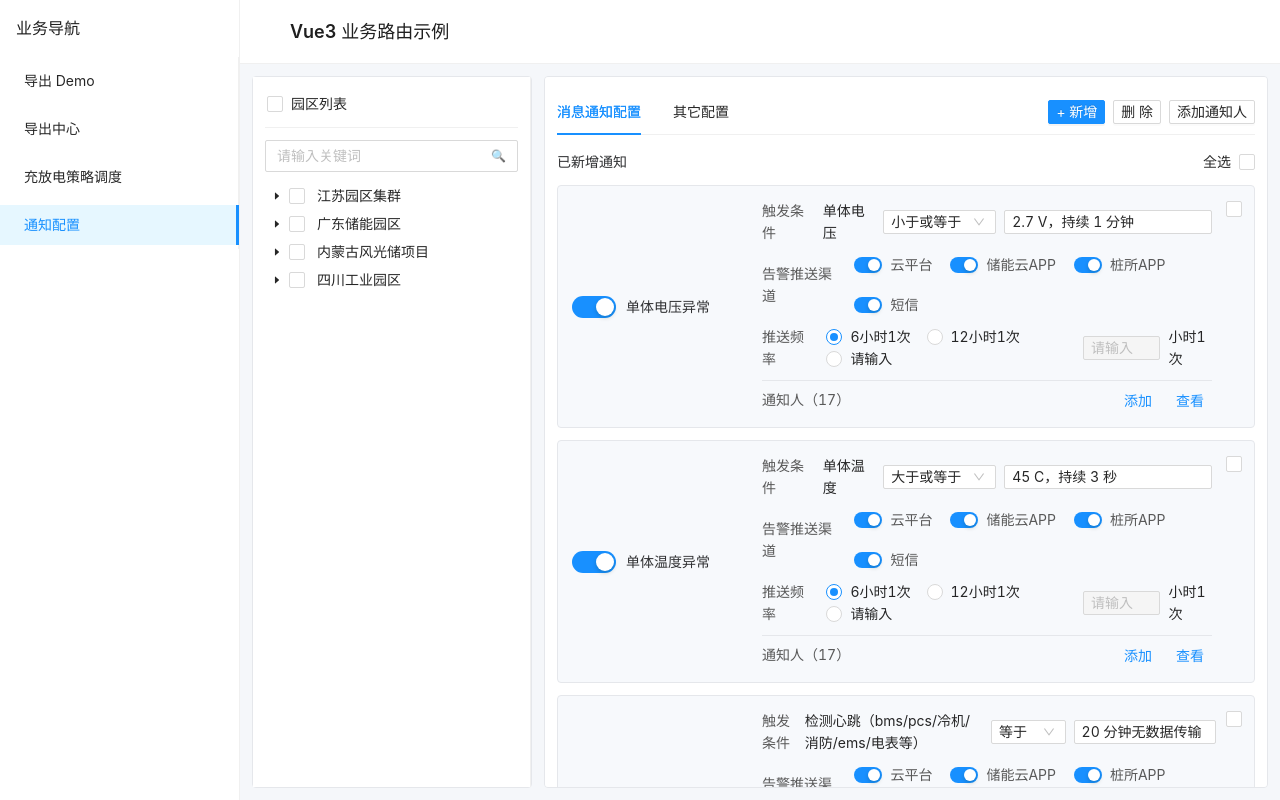
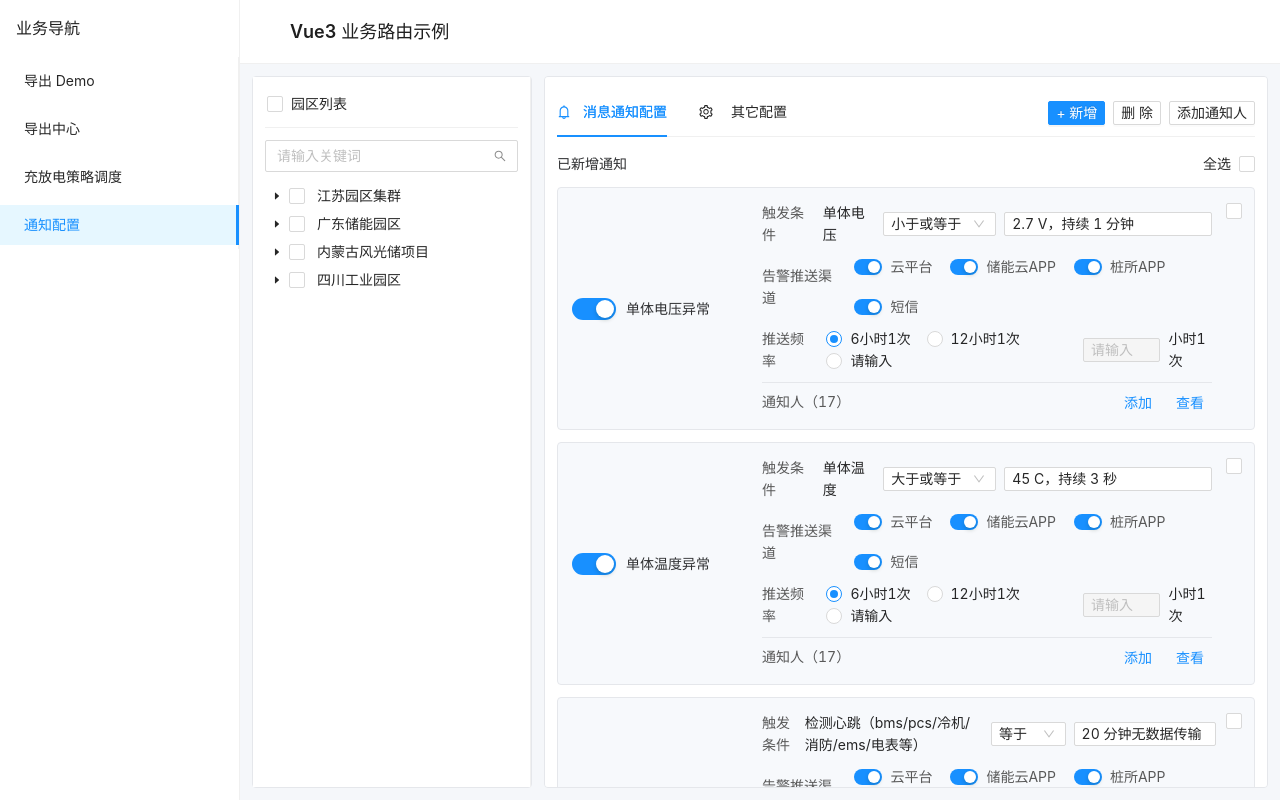
Before and after one commit to xietao91/crrc-demo, a Vue app: page /notification-config in a window 1280 px wide. Built offline with nearby package versions, Linux system fonts and the light colour scheme.

Commit message:
feat: 为通知配置页面添加图标和标签，优化用户界面

```diff
--- a/src/views/notification-config/NotificationConfigPage.vue
+++ b/src/views/notification-config/NotificationConfigPage.vue
@@ -1,5 +1,6 @@
 <script setup lang="ts">
 import { ref } from 'vue';
+import { BellOutlined, SettingOutlined } from '@ant-design/icons-vue';
 
 import ParkTreePanel from './components/ParkTreePanel.vue';
 import NotificationConfigTab from './components/NotificationConfigTab.vue';
@@ -32,11 +33,23 @@ function handleDeleteRule() {
           </div>
         </template>
 
-        <a-tab-pane key="message" tab="消息通知配置">
+        <a-tab-pane key="message">
+          <template #tab>
+            <span class="tab-label">
+              <BellOutlined style="margin-right: 6px ;" />
+              <span>消息通知配置</span>
+            </span>
+          </template>
           <NotificationConfigTab ref="notificationTabRef" />
         </a-tab-pane>
 
-        <a-tab-pane key="other" tab="其它配置">
+        <a-tab-pane key="other">
+          <template #tab>
+            <span class="tab-label">
+              <SettingOutlined />
+              <span>其它配置</span>
+            </span>
+          </template>
           <a-empty description="其它配置功能开发中" />
         </a-tab-pane>
       </a-tabs>
@@ -70,4 +83,10 @@ function handleDeleteRule() {
   display: flex;
   gap: 8px;
 }
+
+.tab-label {
+  display: inline-flex;
+  align-items: center;
+  gap: 6px;
+}
 </style>
--- a/src/views/notification-config/components/ParkTreePanel.vue
+++ b/src/views/notification-config/components/ParkTreePanel.vue
@@ -1,6 +1,7 @@
 <script setup lang="ts">
 import { computed, onMounted, ref, watch } from 'vue';
 import type { TreeProps } from 'ant-design-vue';
+import { SearchOutlined } from '@ant-design/icons-vue';
 
 interface ParkTreeNode {
   title: string;
@@ -221,7 +222,7 @@ function onExpand(keys: string[]) {
     <div class="tree-search">
       <a-input v-model:value="searchKeyword" placeholder="请输入关键词">
         <template #suffix>
-          <span class="search-icon">🔍</span>
+          <SearchOutlined class="search-icon" />
         </template>
       </a-input>
     </div>
```
